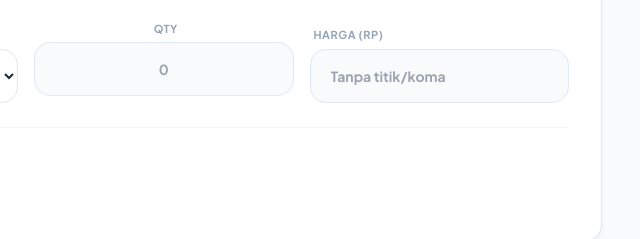
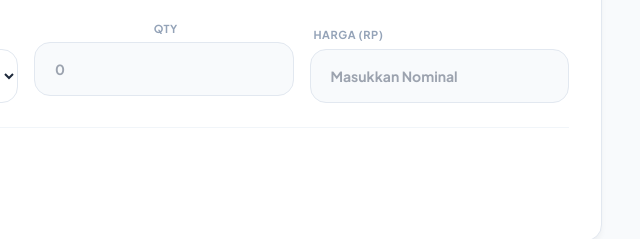
Before and after one commit to FirzaFahrezi/lydiana, a plain HTML site: page index.html in a window 1280 px wide. Shown: the part 470-709 px from the top of the page, 614-1254 px from the left. Drawn offline with nearby package versions, Linux system fonts and the light colour scheme.

Commit message:
Update index.html

```diff
--- a/index.html
+++ b/index.html
@@ -104,11 +104,11 @@
                     </div>
                     <div>
                         <label class="text-[11px] font-black text-slate-400 uppercase tracking-wider ml-1 text-center block">Qty</label>
-                        <input id="qty" type="number" placeholder="0" class="w-full px-5 py-4 bg-slate-50 border border-slate-200 rounded-2xl text-sm text-center font-bold outline-none mt-1">
+                        <input id="qty" type="number" placeholder="0" class="w-full px-5 py-4 bg-slate-50 border border-slate-200 rounded-2xl text-sm font-black text-indigo-600 outline-none mt-1">
                     </div>
                     <div>
                         <label class="text-[11px] font-black text-slate-400 uppercase tracking-wider ml-1">Harga (Rp)</label>
-                        <input id="price" type="number" placeholder="Tanpa titik/koma" class="w-full px-5 py-4 bg-slate-50 border border-slate-200 rounded-2xl text-sm font-black text-indigo-600 outline-none mt-1">
+                        <input id="price" type="number" placeholder="Masukkan Nominal" class="w-full px-5 py-4 bg-slate-50 border border-slate-200 rounded-2xl text-sm font-black text-indigo-600 outline-none mt-1">
                     </div>
                 </div>
 
```
